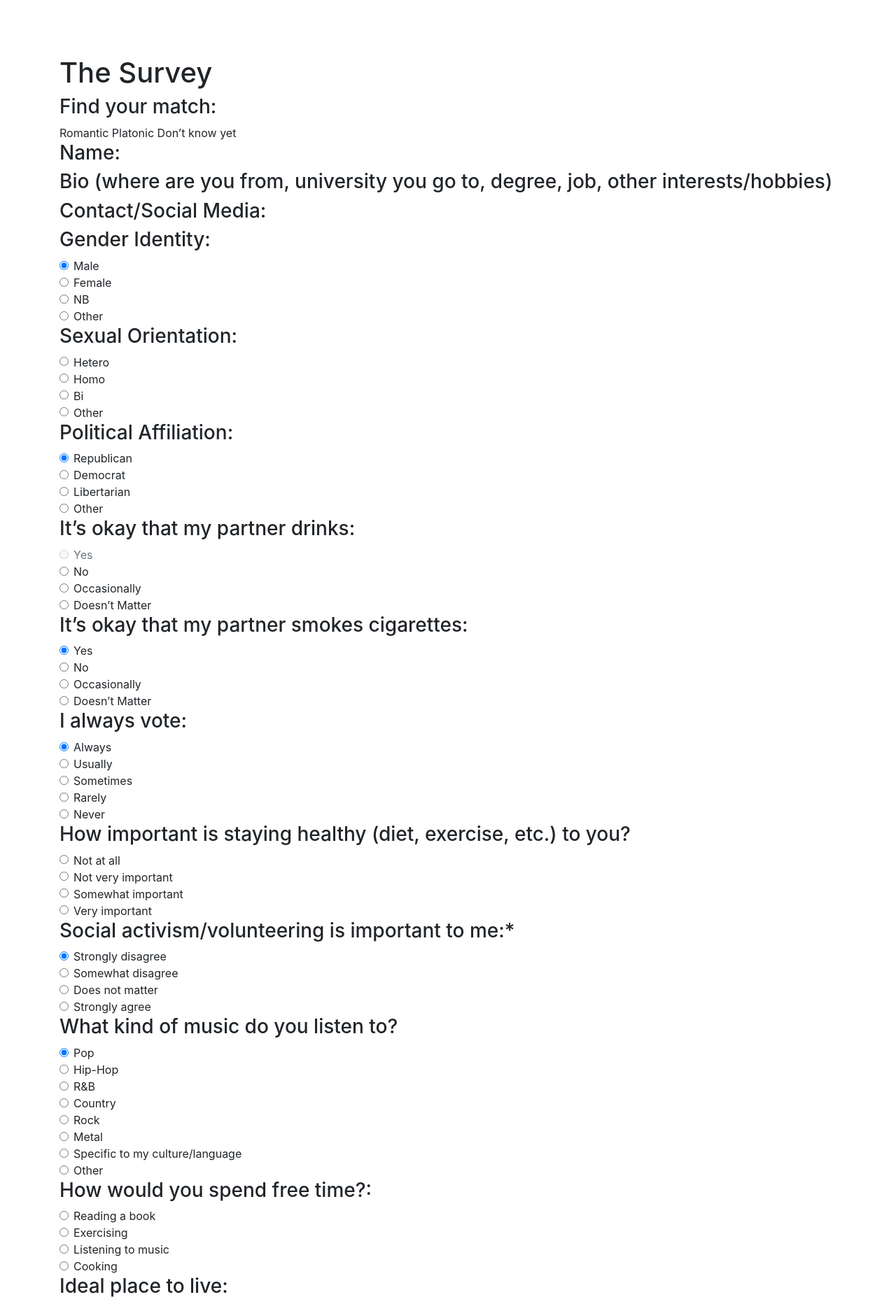
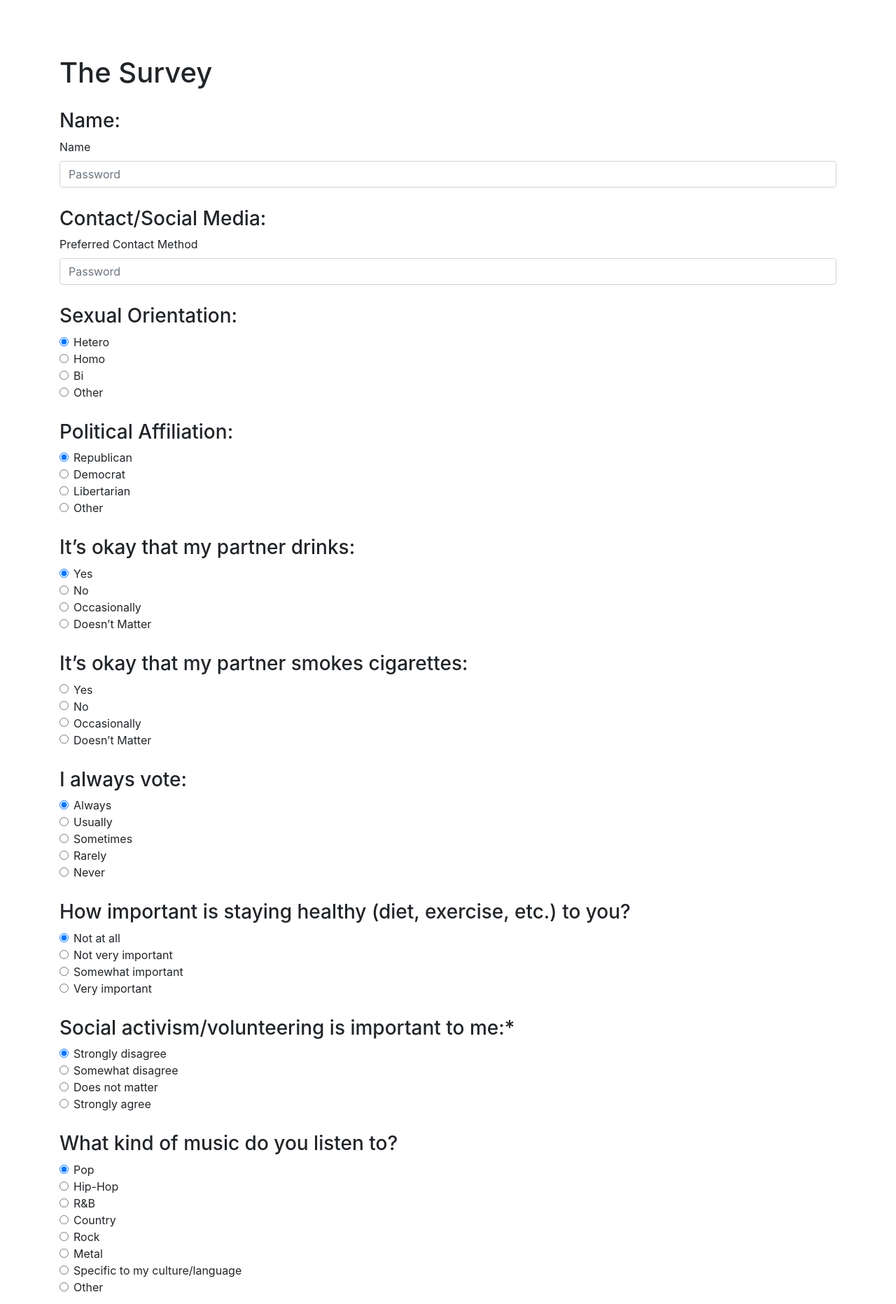
Before and after one commit to m-ggie/Treehacks2021, a Django app: page /survey/ in a window 1280 px wide. Shown: the part 56-1920 px from the top of the page at 70% size. Run offline with Django 3.2, Linux system fonts and the light colour scheme; parts of the project's set-up code (start-up, migrations or seed data) failed here and were passed over; some libraries are stand-ins or nearby versions.

Commit message:
survey fix

```diff
--- a/blog/static/blog/main.css
+++ b/blog/static/blog/main.css
@@ -1,3 +1,7 @@
 nav {
 	margin-bottom: 5em;
 }
+
+h3 {
+	margin-top: 1em;
+}
--- a/blog/templates/blog/survey.html
+++ b/blog/templates/blog/survey.html
@@ -4,47 +4,17 @@
 
 <h1>The Survey</h1>
 
-
-<h3> Find your match: </h3>
-Romantic
-Platonic
-Don’t know yet
-
-
 <h3> Name: </h3>
-
-<h3> Bio (where are you from, university you go to, degree, job, other interests/hobbies) </h3>
-
+ <div class="form-group">
+    <label for="exampleInputPassword1">Name</label>
+    <input type="password" class="form-control" id="exampleInputPassword1" placeholder="Password">
+  </div>
 
 <h3> Contact/Social Media: </h3>
-
-
-<h3> Gender Identity: </h3>
-<div class="form-check">
-  <input class="form-check-input" type="radio" name="radioSet1" id="Radios1" value="option1" checked>
-  <label class="form-check-label" for="exampleRadios1">
-    Male
-  </label>
-</div>
-<div class="form-check">
-  <input class="form-check-input" type="radio" name="radioSet1" id="Radios2" value="option2">
-  <label class="form-check-label" for="exampleRadios2">
-    Female
-  </label>
-</div>
-<div class="form-check">
-  <input class="form-check-input" type="radio" name="radioSet1" id="Radios3" value="option3">
-  <label class="form-check-label" for="exampleRadios3">
-    NB
-  </label>
-</div>
-<div class="form-check">
-  <input class="form-check-input" type="radio" name="radioSet1" id="Radios4" value="option4" >
-  <label class="form-check-label" for="exampleRadios3">
-    Other
-  </label>
-</div>
-
+  <div class="form-group">
+    <label for="exampleInputPassword1">Preferred Contact Method</label>
+    <input type="password" class="form-control" id="exampleInputPassword1" placeholder="Password">
+  </div>
 
 <h3> Sexual Orientation: </h3>
 <div class="form-check">
@@ -54,7 +24,7 @@ Don’t know yet
   </label>
 </div>
 <div class="form-check">
-  <input class="form-check-input" type="radio" name="radioSet2" id="Radios2" value="option2" >
+  <input class="form-check-input" type="radio" name="radioSet2" id="Radios2" value="option2">
   <label class="form-check-label" for="exampleRadios2">
     Homo
   </label>
@@ -72,7 +42,10 @@ Don’t know yet
   </label>
 </div>
 
+
+
 <h3> Political Affiliation: </h3>
+
 <div class="form-check">
   <input class="form-check-input" type="radio" name="radioSet3" id="Radios1" value="option1" checked>
   <label class="form-check-label" for="exampleRadios1">
@@ -80,7 +53,7 @@ Don’t know yet
   </label>
 </div>
 <div class="form-check">
-  <input class="form-check-input" type="radio" name="radioSet3" id="Radios2" value="option2">
+  <input class="form-check-input" type="radio" name="radioSet3" id="Radios2" value="option2" >
   <label class="form-check-label" for="exampleRadios2">
     Democrat
   </label>
@@ -98,15 +71,19 @@ Don’t know yet
   </label>
 </div>
 
+
+
+
 <h3> It’s okay that my partner drinks: </h3>
+
 <div class="form-check">
-  <input class="form-check-input" type="radio" name="radioSet4" id="Radios1" value="option1" disabled>
+  <input class="form-check-input" type="radio" name="radioSet4" id="Radios1" value="option1" checked>
   <label class="form-check-label" for="exampleRadios1">
     Yes
   </label>
 </div>
 <div class="form-check">
-  <input class="form-check-input" type="radio" name="radioSet4" id="Radios2" value="option2">
+  <input class="form-check-input" type="radio" name="radioSet4" id="Radios2" value="option2" >
   <label class="form-check-label" for="exampleRadios2">
     No
   </label>
@@ -125,8 +102,8 @@ Don’t know yet
 </div>
 
 
+<h3> It’s okay that my partner smokes cigarettes: </h3>
 
-<h3> It’s okay that my partner smokes cigarettes: </h3>
 <div class="form-check">
   <input class="form-check-input" type="radio" name="radioSet5" id="Radios1" value="option1" checked>
   <label class="form-check-label" for="exampleRadios1">
@@ -134,7 +111,7 @@ Don’t know yet
   </label>
 </div>
 <div class="form-check">
-  <input class="form-check-input" type="radio" name="radioSet5" id="Radios2" value="option2">
+  <input class="form-check-input" type="radio" name="radioSet5" id="Radios2" value="option2" >
   <label class="form-check-label" for="exampleRadios2">
     No
   </label>
@@ -152,34 +129,34 @@ Don’t know yet
   </label>
 </div>
 
+<h3> I always vote: </h3>
 
-<h3> I always vote: </h3>
 <div class="form-check">
-  <input class="form-check-input" type="radio" name="radioSet6" id="Radios1" value="option1" checked>
+  <input class="form-check-input" type="radio" name="radioSet5" id="Radios1" value="option1" checked>
   <label class="form-check-label" for="exampleRadios1">
     Always
   </label>
 </div>
 <div class="form-check">
-  <input class="form-check-input" type="radio" name="radioSet6" id="Radios2" value="option2">
+  <input class="form-check-input" type="radio" name="radioSet5" id="Radios2" value="option2" >
   <label class="form-check-label" for="exampleRadios2">
     Usually
   </label>
 </div>
 <div class="form-check">
-  <input class="form-check-input" type="radio" name="radioSet6" id="Radios3" value="option3">
+  <input class="form-check-input" type="radio" name="radioSet5" id="Radios3" value="option3">
   <label class="form-check-label" for="exampleRadios3">
     Sometimes
   </label>
 </div>
 <div class="form-check">
-  <input class="form-check-input" type="radio" name="radioSet6" id="Radios4" value="option4">
+  <input class="form-check-input" type="radio" name="radioSet5" id="Radios4" value="option4">
   <label class="form-check-label" for="exampleRadios3">
     Rarely
   </label>
 </div>
 <div class="form-check">
-  <input class="form-check-input" type="radio" name="radioSet6" id="Radios4" value="option4">
+  <input class="form-check-input" type="radio" name="radioSet5" id="Radios4" value="option4">
   <label class="form-check-label" for="exampleRadios3">
     Never
   </label>
@@ -187,26 +164,27 @@ Don’t know yet
 
 
 <h3>How important is staying healthy (diet, exercise, etc.) to you? </h3>
+
 <div class="form-check">
-  <input class="form-check-input" type="radio" name="radioSet7" id="Radios1" value="option1" checked>
+  <input class="form-check-input" type="radio" name="radioSet6" id="Radios1" value="option1" checked>
   <label class="form-check-label" for="exampleRadios1">
     Not at all
   </label>
 </div>
 <div class="form-check">
-  <input class="form-check-input" type="radio" name="radioSet7" id="Radios2" value="option2" >
+  <input class="form-check-input" type="radio" name="radioSet6" id="Radios2" value="option2">
   <label class="form-check-label" for="exampleRadios2">
     Not very important
   </label>
 </div>
 <div class="form-check">
-  <input class="form-check-input" type="radio" name="radioSet7" id="Radios3" value="option3">
+  <input class="form-check-input" type="radio" name="radioSet6" id="Radios3" value="option3">
   <label class="form-check-label" for="exampleRadios3">
     Somewhat important
   </label>
 </div>
 <div class="form-check">
-  <input class="form-check-input" type="radio" name="radioSet7" id="Radios4" value="option4">
+  <input class="form-check-input" type="radio" name="radioSet6" id="Radios4" value="option4">
   <label class="form-check-label" for="exampleRadios3">
     Very important
   </label>
@@ -214,26 +192,27 @@ Don’t know yet
 
 
 <h3>Social activism/volunteering is important to me:*</h3>
+
 <div class="form-check">
-  <input class="form-check-input" type="radio" name="radioSet7" id="Radios1" value="option1" checked>
+  <input class="form-check-input" type="radio" name="radioSet8" id="Radios1" value="option1" checked>
   <label class="form-check-label" for="exampleRadios1">
     Strongly disagree
   </label>
 </div>
 <div class="form-check">
-  <input class="form-check-input" type="radio" name="radioSet7" id="Radios2" value="option2">
+  <input class="form-check-input" type="radio" name="radioSet8" id="Radios2" value="option2">
   <label class="form-check-label" for="exampleRadios2">
     Somewhat disagree
   </label>
 </div>
 <div class="form-check">
-  <input class="form-check-input" type="radio" name="radioSet7" id="Radios3" value="option3">
+  <input class="form-check-input" type="radio" name="radioSet8" id="Radios3" value="option3">
   <label class="form-check-label" for="exampleRadios3">
     Does not matter
   </label>
 </div>
 <div class="form-check">
-  <input class="form-check-input" type="radio" name="radioSet7" id="Radios4" value="option4">
+  <input class="form-check-input" type="radio" name="radioSet8" id="Radios4" value="option4">
   <label class="form-check-label" for="exampleRadios3">
     Strongly agree
   </label>
@@ -241,103 +220,108 @@ Don’t know yet
 
 
 <h3>What kind of music do you listen to? </h3>
+
+
 <div class="form-check">
-  <input class="form-check-input" type="radio" name="radioSet8" id="Radios1" value="option1" checked>
+  <input class="form-check-input" type="radio" name="radioSet9" id="Radios1" value="option1" checked>
   <label class="form-check-label" for="exampleRadios1">
     Pop
   </label>
 </div>
 <div class="form-check">
-  <input class="form-check-input" type="radio" name="radioSet8" id="Radios2" value="option2">
+  <input class="form-check-input" type="radio" name="radioSet9" id="Radios2" value="option2">
   <label class="form-check-label" for="exampleRadios2">
     Hip-Hop
   </label>
 </div>
 <div class="form-check">
-  <input class="form-check-input" type="radio" name="radioSet8" id="Radios3" value="option3">
+  <input class="form-check-input" type="radio" name="radioSet9" id="Radios3" value="option3">
   <label class="form-check-label" for="exampleRadios3">
     R&B
   </label>
 </div>
 <div class="form-check">
-  <input class="form-check-input" type="radio" name="radioSet8" id="Radios4" value="option4">
+  <input class="form-check-input" type="radio" name="radioSet9" id="Radios4" value="option4">
   <label class="form-check-label" for="exampleRadios3">
     Country
   </label>
 </div>
 <div class="form-check">
-  <input class="form-check-input" type="radio" name="radioSet8" id="Radios4" value="option4">
+  <input class="form-check-input" type="radio" name="radioSet9" id="Radios4" value="option4">
   <label class="form-check-label" for="exampleRadios3">
     Rock
   </label>
 </div>
 <div class="form-check">
-  <input class="form-check-input" type="radio" name="radioSet8" id="Radios4" value="option4">
+  <input class="form-check-input" type="radio" name="radioSet9" id="Radios4" value="option4">
   <label class="form-check-label" for="exampleRadios3">
     Metal
   </label>
 </div>
 <div class="form-check">
-  <input class="form-check-input" type="radio" name="radioSet8" id="Radios4" value="option4">
+  <input class="form-check-input" type="radio" name="radioSet9" id="Radios4" value="option4">
   <label class="form-check-label" for="exampleRadios3">
     Specific to my culture/language
   </label>
 </div>
 <div class="form-check">
-  <input class="form-check-input" type="radio" name="radioSet8" id="Radios4" value="option4">
+  <input class="form-check-input" type="radio" name="radioSet9" id="Radios4" value="option4">
   <label class="form-check-label" for="exampleRadios3">
     Other
   </label>
 </div>
 
+<h3> How would you spend free time?:</h3>
 
-<h3> How would you spend free time?:</h3>
 <div class="form-check">
-  <input class="form-check-input" type="radio" name="radioSet2" id="Radios1" value="option1" checked>
+  <input class="form-check-input" type="radio" name="radioSet10" id="Radios1" value="option1" checked>
   <label class="form-check-label" for="exampleRadios1">
     Reading a book
   </label>
 </div>
 <div class="form-check">
-  <input class="form-check-input" type="radio" name="radioSet2" id="Radios2" value="option2">
+  <input class="form-check-input" type="radio" name="radioSet10" id="Radios2" value="option2">
   <label class="form-check-label" for="exampleRadios2">
     Exercising
   </label>
 </div>
 <div class="form-check">
-  <input class="form-check-input" type="radio" name="radioSet2" id="Radios3" value="option3">
+  <input class="form-check-input" type="radio" name="radioSet10" id="Radios3" value="option3">
   <label class="form-check-label" for="exampleRadios3">
     Listening to music
   </label>
 </div>
 <div class="form-check">
-  <input class="form-check-input" type="radio" name="radioSet2" id="Radios4" value="option4">
+  <input class="form-check-input" type="radio" name="radioSet10" id="Radios4" value="option4">
   <label class="form-check-label" for="exampleRadios3">
     Cooking
   </label>
 </div>
 
+
+
 <h3> Ideal place to live: </h3>
+
 <div class="form-check">
-  <input class="form-check-input" type="radio" name="radioSet2" id="Radios1" value="option1" checked>
+  <input class="form-check-input" type="radio" name="radioSet11" id="Radios1" value="option1" checked>
   <label class="form-check-label" for="exampleRadios1">
     City
   </label>
 </div>
 <div class="form-check">
-  <input class="form-check-input" type="radio" name="radioSet2" id="Radios2" value="option2">
+  <input class="form-check-input" type="radio" name="radioSet11" id="Radios2" value="option2">
   <label class="form-check-label" for="exampleRadios2">
     Suburbs
   </label>
 </div>
 <div class="form-check">
-  <input class="form-check-input" type="radio" name="radioSet2" id="Radios3" value="option3">
+  <input class="form-check-input" type="radio" name="radioSet11" id="Radios3" value="option3">
   <label class="form-check-label" for="exampleRadios3">
     Rural
   </label>
 </div>
 <div class="form-check">
-  <input class="form-check-input" type="radio" name="radioSet2" id="Radios4" value="option4">
+  <input class="form-check-input" type="radio" name="radioSet11" id="Radios4" value="option4">
   <label class="form-check-label" for="exampleRadios3">
     Other
   </label>
@@ -345,41 +329,45 @@ Don’t know yet
 
 
 <h3> Are you a pet person?:</h3>
+
 <div class="form-check">
-  <input class="form-check-input" type="radio" name="radioSet2" id="Radios1" value="option1" checked>
+  <input class="form-check-input" type="radio" name="radioSet12" id="Radios1" value="option1" checked>
   <label class="form-check-label" for="exampleRadios1">
     Yes
   </label>
 </div>
 <div class="form-check">
-  <input class="form-check-input" type="radio" name="radioSet2" id="Radios2" value="option2">
+  <input class="form-check-input" type="radio" name="radioSet12" id="Radios2" value="option2">
   <label class="form-check-label" for="exampleRadios2">
     No
   </label>
 </div>
 <div class="form-check">
-  <input class="form-check-input" type="radio" name="radioSet2" id="Radios3" value="option3">
+  <input class="form-check-input" type="radio" name="radioSet12" id="Radios3" value="option3">
   <label class="form-check-label" for="exampleRadios3">
     Doesn’t matter
   </label>
 </div>
 
 
+
 <h3> What is your favorite type of food?: </h3>
+
+
 <div class="form-check">
-  <input class="form-check-input" type="radio" name="radioSet9" id="Radios4" value="option4" checked>
+  <input class="form-check-input" type="radio" name="radioSet13" id="Radios4" value="option4" checked>
   <label class="form-check-label" for="exampleRadios3">
     Savory
   </label>
 </div>
 <div class="form-check">
-  <input class="form-check-input" type="radio" name="radioSet9" id="Radios4" value="option4">
+  <input class="form-check-input" type="radio" name="radioSet13" id="Radios4" value="option4">
   <label class="form-check-label" for="exampleRadios3">
     Sweet
   </label>
 </div>
 <div class="form-check">
-  <input class="form-check-input" type="radio" name="radioSet9" id="Radios4" value="option4">
+  <input class="form-check-input" type="radio" name="radioSet13" id="Radios4" value="option4">
   <label class="form-check-label" for="exampleRadios3">
     Spicy
   </label>
@@ -387,41 +375,42 @@ Don’t know yet
 
 
 <h3> Are you an: </h3>
+
 <div class="form-check">
-  <input class="form-check-input" type="radio" name="radioSet2" id="Radios1" value="option1" checked>
+  <input class="form-check-input" type="radio" name="radioSet14" id="Radios1" value="option1" checked>
   <label class="form-check-label" for="exampleRadios1">
     Extrovert
   </label>
 </div>
 <div class="form-check">
-  <input class="form-check-input" type="radio" name="radioSet2" id="Radios2" value="option2">
+  <input class="form-check-input" type="radio" name="radioSet14" id="Radios2" value="option2">
   <label class="form-check-label" for="exampleRadios2">
     Introvert
   </label>
 </div>
 <div class="form-check">
-  <input class="form-check-input" type="radio" name="radioSet2" id="Radios3" value="option3">
+  <input class="form-check-input" type="radio" name="radioSet14" id="Radios3" value="option3">
   <label class="form-check-label" for="exampleRadios3">
     Ambivert
   </label>
 </div>
 
+<h3> I prefer to be: </h3>
 
-<h3> I prefer to be: </h3>
 <div class="form-check">
-  <input class="form-check-input" type="radio" name="radioSet2" id="Radios1" value="option1" checked>
+  <input class="form-check-input" type="radio" name="radioSet15" id="Radios1" value="option1" checked>
   <label class="form-check-label" for="exampleRadios1">
     Indoors
   </label>
 </div>
 <div class="form-check">
-  <input class="form-check-input" type="radio" name="radioSet2" id="Radios2" value="option2">
+  <input class="form-check-input" type="radio" name="radioSet15" id="Radios2" value="option2">
   <label class="form-check-label" for="exampleRadios2">
     Outdoors
   </label>
 </div>
 <div class="form-check">
-  <input class="form-check-input" type="radio" name="radioSet2" id="Radios3" value="option3">
+  <input class="form-check-input" type="radio" name="radioSet15" id="Radios3" value="option3">
   <label class="form-check-label" for="exampleRadios3">
     Both
   </label>
@@ -430,101 +419,71 @@ Don’t know yet
 
 
 <h3>How important is physical intimacy to you?:</h3>
+
 <div class="form-check">
-  <input class="form-check-input" type="radio" name="radioSet2" id="Radios1" value="option1" checked>
+  <input class="form-check-input" type="radio" name="radioSet16" id="Radios1" value="option1" checked>
   <label class="form-check-label" for="exampleRadios1">
     Not at all
   </label>
 </div>
 <div class="form-check">
-  <input class="form-check-input" type="radio" name="radioSet2" id="Radios2" value="option2">
+  <input class="form-check-input" type="radio" name="radioSet16" id="Radios2" value="option2" >
   <label class="form-check-label" for="exampleRadios2">
     Somewhat important
   </label>
 </div>
 <div class="form-check">
-  <input class="form-check-input" type="radio" name="radioSet2" id="Radios3" value="option3">
+  <input class="form-check-input" type="radio" name="radioSet16" id="Radios3" value="option3">
   <label class="form-check-label" for="exampleRadios3">
-    Important, but depends on the other person
+    Important but depends on the other person
   </label>
 </div>
 <div class="form-check">
-  <input class="form-check-input" type="radio" name="radioSet2" id="Radios4" value="option4">
+  <input class="form-check-input" type="radio" name="radioSet16" id="Radios3" value="option3">
   <label class="form-check-label" for="exampleRadios3">
-    Very important
+   Very important
   </label>
 </div>
 
 
-<h3> Ideal first date: </h3>
+<h3> I’m looking for a: </h3>
 <div class="form-check">
-  <input class="form-check-input" type="radio" name="radioSet2" id="Radios1" value="option1" checked>
+  <input class="form-check-input" type="radio" name="radioSet17" id="Radios1" value="option1" checked>
   <label class="form-check-label" for="exampleRadios1">
-    Movie and pizza night
+    Relationship
   </label>
 </div>
 <div class="form-check">
-  <input class="form-check-input" type="radio" name="radioSet2" id="Radios2" value="option2">
+  <input class="form-check-input" type="radio" name="radioSet17" id="Radios2" value="option2" >
   <label class="form-check-label" for="exampleRadios2">
-    Late night drive
+    Fling
   </label>
 </div>
 <div class="form-check">
-  <input class="form-check-input" type="radio" name="radioSet2" id="Radios3" value="option3">
+  <input class="form-check-input" type="radio" name="radioSet17" id="Radios3" value="option3">
   <label class="form-check-label" for="exampleRadios3">
-    Fancy dinner
+    Let’s see where this goes
   </label>
 </div>
 <div class="form-check">
-  <input class="form-check-input" type="radio" name="radioSet2" id="Radios4" value="option4">
+  <input class="form-check-input" type="radio" name="radioSet17" id="Radios4" value="option4">
   <label class="form-check-label" for="exampleRadios3">
-    A bunch of activities/games
-  </label>
-</div>
-<div class="form-check">
-  <input class="form-check-input" type="radio" name="radioSet2" id="Radios5" value="option4">
-  <label class="form-check-label" for="exampleRadios3">
-    Amusement Park
-  </label>
-</div>
-<div class="form-check">
-  <input class="form-check-input" type="radio" name="radioSet2" id="Radios6" value="option4">
-  <label class="form-check-label" for="exampleRadios3">
-    Library
-  </label>
-</div>
-<div class="form-check">
-  <input class="form-check-input" type="radio" name="radioSet2" id="Radios7" value="option4">
-  <label class="form-check-label" for="exampleRadios3">
-    Club
+    Other
   </label>
 </div>
 
-<h3> I’m looking for a: </h3>
-<div class="form-check">
-  <input class="form-check-input" type="radio" name="radioSet2" id="Radios1" value="option1" checked>
-  <label class="form-check-label" for="exampleRadios1">
-    Long-term relationship
-  </label>
-</div>
-<div class="form-check">
-  <input class="form-check-input" type="radio" name="radioSet2" id="Radios2" value="option2">
-  <label class="form-check-label" for="exampleRadios2">
-    A fling
-  </label>
-</div>
-<div class="form-check">
-  <input class="form-check-input" type="radio" name="radioSet2" id="Radios3" value="option3">
-  <label class="form-check-label" for="exampleRadios3">
-    Don’t know yet  (let’s see where this goes)
-  </label>
-</div>
-<div class="form-check">
-  <input class="form-check-input" type="radio" name="radioSet2" id="Radios3" value="option3">
-  <label class="form-check-label" for="exampleRadios3">
-    No labels
-  </label>
-</div>
+<!--
+<div class="alert alert-success" role="alert">
+  Your survey has been submitted! You will be able to see your matches <a href="{% url 'profile' %}" class="alert-link">on your profile</a> soon.
+</div>-->
+
+<button class="btn mt-5 mb-5" onclick="alertFunction()">Submit</button>
+
+<script>
+function alertFunction() {
+  alert("Your survey has been submitted! You will be able to see your matches on your profile soon.");
+}
+</script>
 
 
 {% endblock content %}
--- a/users/templates/profile.html
+++ b/users/templates/profile.html
@@ -4,7 +4,7 @@
 
 <h1>{{ user.username }}'s Profile</h1>
 <div class="content-section">
-	<h1> </h1>
+	<h1> Your survey has been submitted. You will see your matches here soon!</h1>
 </div>
 
 {% endblock content %}
```
Also changed, not shown: 5 other files.
